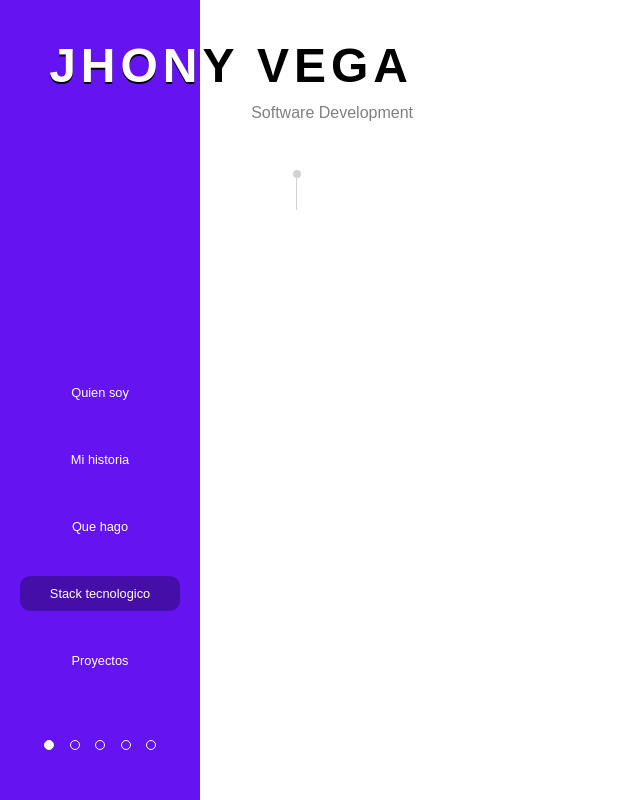
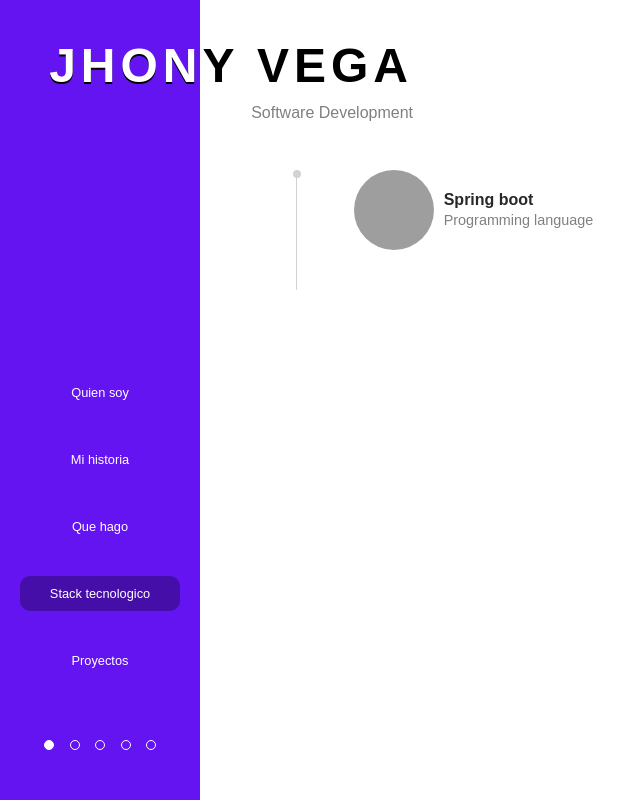
Before and after one commit to jhony-v/portfolio, an Angular app: page /stack in a window 1280 px wide. Shown: the whole page, without its empty margins (0-640 px from the left). Built offline with nearby package versions, Linux system fonts and the light colour scheme; grey boxes are pictures that could not be loaded.

Commit message:
create structure fluid-card-information component

```diff
--- a/src/app/app.module.ts
+++ b/src/app/app.module.ts
@@ -19,6 +19,7 @@ import { ScrollHorizontalBehaviorComponent } from './shared/containers/scroll-ho
 import { CardLanguageComponent } from './modules/home-module/card-language/card-language.component';
 import { CircleCurrentPageComponent } from './shared/containers/circle-current-page/circle-current-page.component';
 import { CircleImageComponent } from './shared/components/circle-image/circle-image.component';
+import { FluidCardInformationComponent } from './shared/components/fluid-card-information/fluid-card-information.component';
 
 @NgModule({
   declarations: [
@@ -38,7 +39,8 @@ import { CircleImageComponent } from './shared/components/circle-image/circle-im
     ScrollHorizontalBehaviorComponent,
     CardLanguageComponent,
     CircleCurrentPageComponent,
-    CircleImageComponent
+    CircleImageComponent,
+    FluidCardInformationComponent
   ],
   imports: [
     BrowserModule,
--- a/src/app/modules/stack-module/stack-module.component.html
+++ b/src/app/modules/stack-module/stack-module.component.html
@@ -1,3 +1,3 @@
 <app-card-point-history title-text="" >
-
+    <app-fluid-card-information></app-fluid-card-information>
 </app-card-point-history>
--- a/src/app/modules/stack-module/stack-module.component.ts
+++ b/src/app/modules/stack-module/stack-module.component.ts
@@ -3,13 +3,10 @@ import { Component, OnInit } from '@angular/core';
 @Component({
   selector: 'app-stack-module',
   templateUrl: './stack-module.component.html',
-  styleUrls: ['./stack-module.component.styl']
+  styleUrls: ['./stack-module.component.styl'],
 })
 export class StackModuleComponent implements OnInit {
+  constructor() {}
 
-  constructor() { }
-
-  ngOnInit(): void {
-  }
-
+  ngOnInit(): void {}
 }
--- /dev/null
+++ b/src/app/shared/components/fluid-card-information/fluid-card-information.component.html
@@ -0,0 +1,9 @@
+<article class="card">
+    <div class="row image-row">
+        <app-circle-image></app-circle-image>
+    </div>
+    <div class="row">
+        <app-text-base text="Spring boot" [is-weight]="true"></app-text-base>
+        <app-text-base text="Programming language" theme-color="smooth" text-size="small"></app-text-base>
+    </div>
+</article>
--- /dev/null
+++ b/src/app/shared/components/fluid-card-information/fluid-card-information.component.styl
@@ -0,0 +1,10 @@
+json("../../../json/colors.json")
+
+.card
+    background light
+    border-radius 20px
+    display flex
+    align-items center
+    .row
+        &.image-row
+            margin-right 10px
--- /dev/null
+++ b/src/app/shared/components/fluid-card-information/fluid-card-information.component.ts
@@ -0,0 +1,15 @@
+import { Component, OnInit } from '@angular/core';
+
+@Component({
+  selector: 'app-fluid-card-information',
+  templateUrl: './fluid-card-information.component.html',
+  styleUrls: ['./fluid-card-information.component.styl']
+})
+export class FluidCardInformationComponent implements OnInit {
+
+  constructor() { }
+
+  ngOnInit(): void {
+  }
+
+}
```
Also changed, not shown: 1 other file (tests, documents, lock files or other folders).
